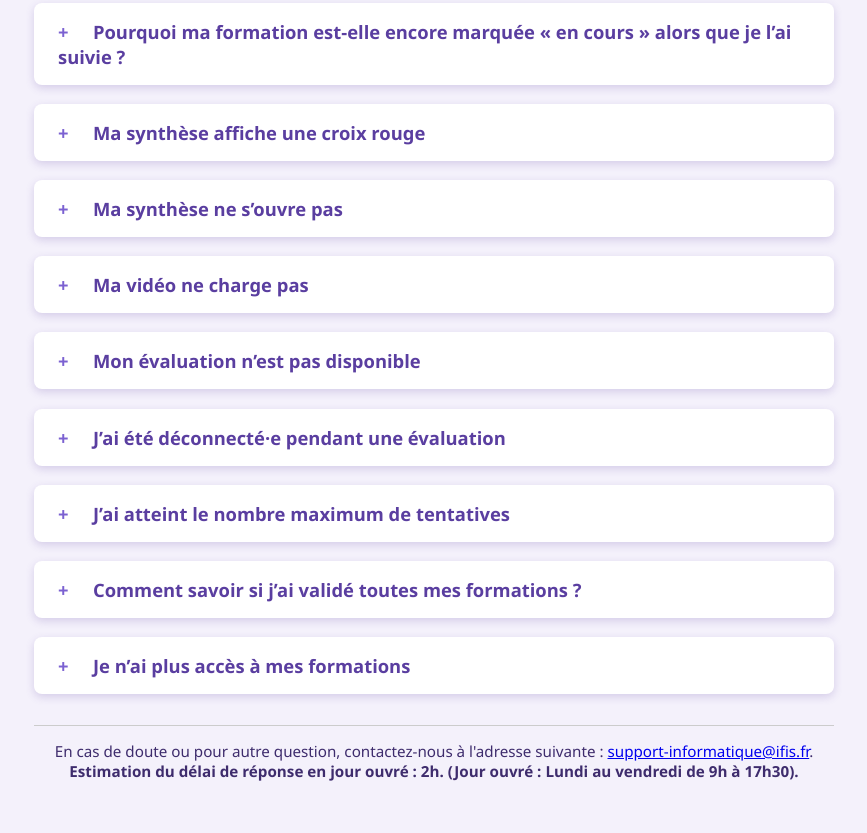
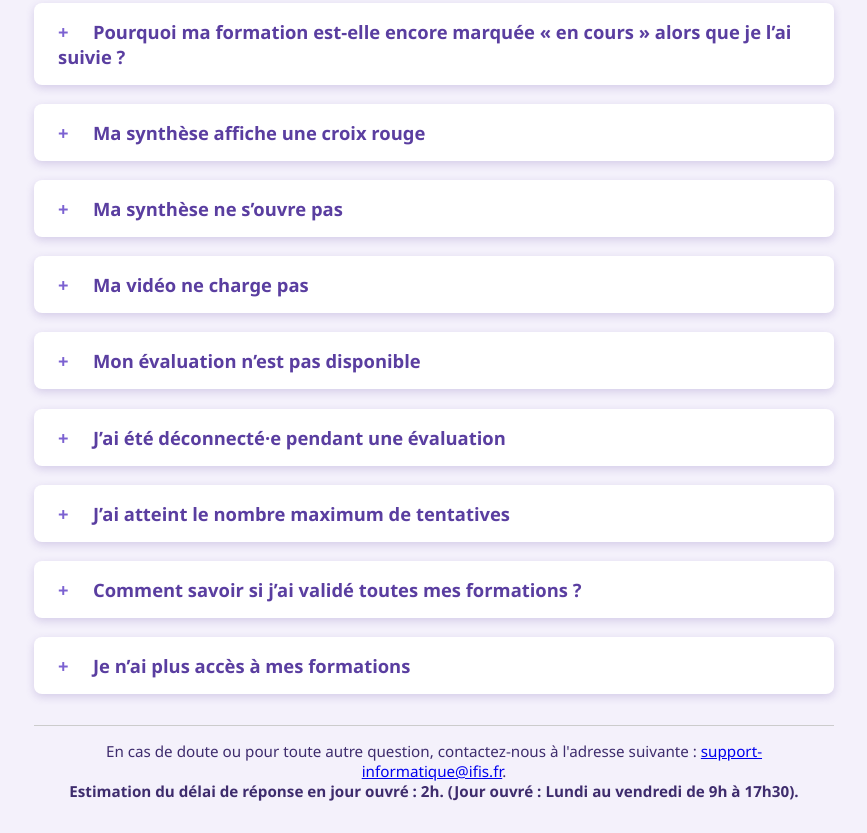
Before and after one commit to support2i/faq-ifis, a plain HTML site: page index.html in a window 1280 px wide. Shown: the part 328-1161 px from the top of the page, without its empty margins (206-1073 px from the left). Drawn offline with Linux system fonts and the light colour scheme.

Commit message:
Update index.html

```diff
--- a/index.html
+++ b/index.html
@@ -165,7 +165,7 @@
 </details>
 
 <div class="footer">
-  En cas de doute ou pour autre question, contactez-nous à l'adresse suivante :
+  En cas de doute ou pour toute autre question, contactez-nous à l'adresse suivante :
   <a href="mailto:support-informatique@ifis.fr">support-informatique@ifis.fr</a>.<br />
   <strong>Estimation du délai de réponse en jour ouvré : 2h. (Jour ouvré : Lundi au vendredi de 9h à 17h30).</strong>
 </div>
```
